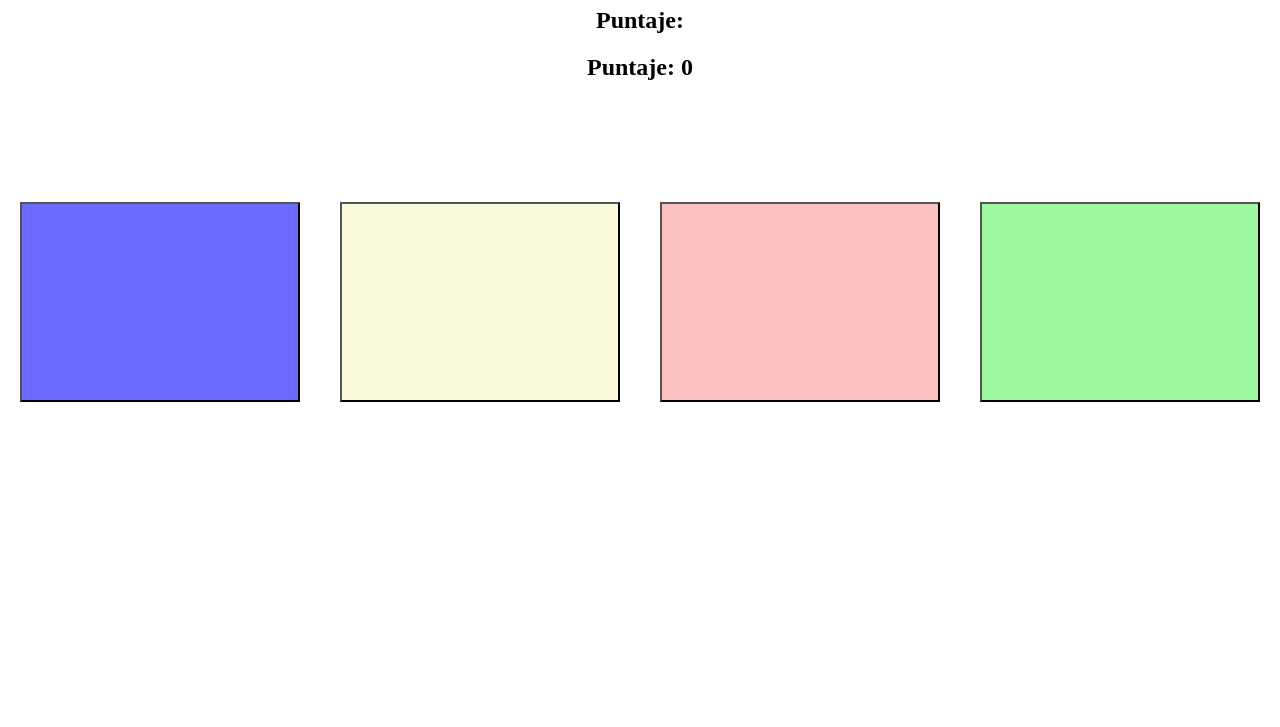
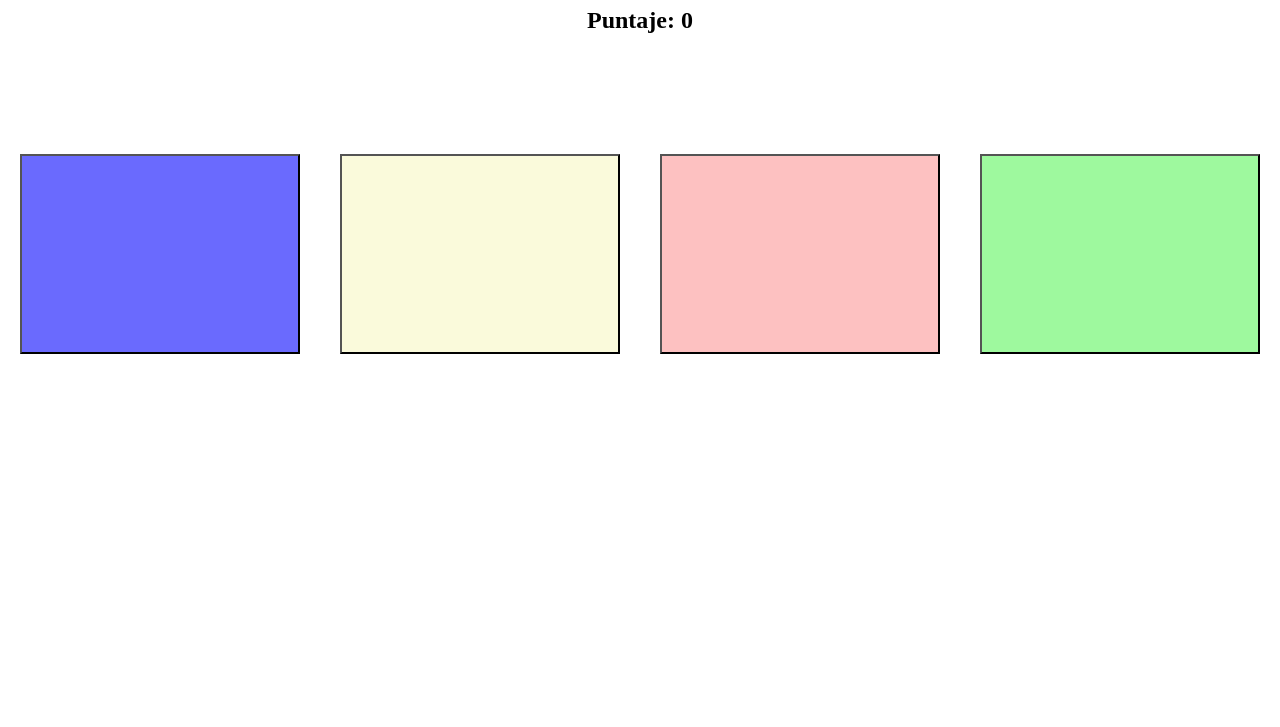
Before and after one commit to n0g4y0/jhos-dice, a plain HTML site: page index.html in a window 1280 px wide. Shown: the part 73-800 px from the top of the page. Drawn offline with Linux system fonts and the light colour scheme.

Commit message:
elimina un h2 sin id

```diff
--- a/index.html
+++ b/index.html
@@ -16,7 +16,6 @@
 	<body>
 		<main>
 			<h1>Simon Dice</h1>
-			<h2>Puntaje: </h2>
 			<h2 id="puntaje">Puntaje: 0</h2>
 			<div id="contenedor">
 				<button class="pieza standardBlue" id="blue" value="blue"></button>
```
